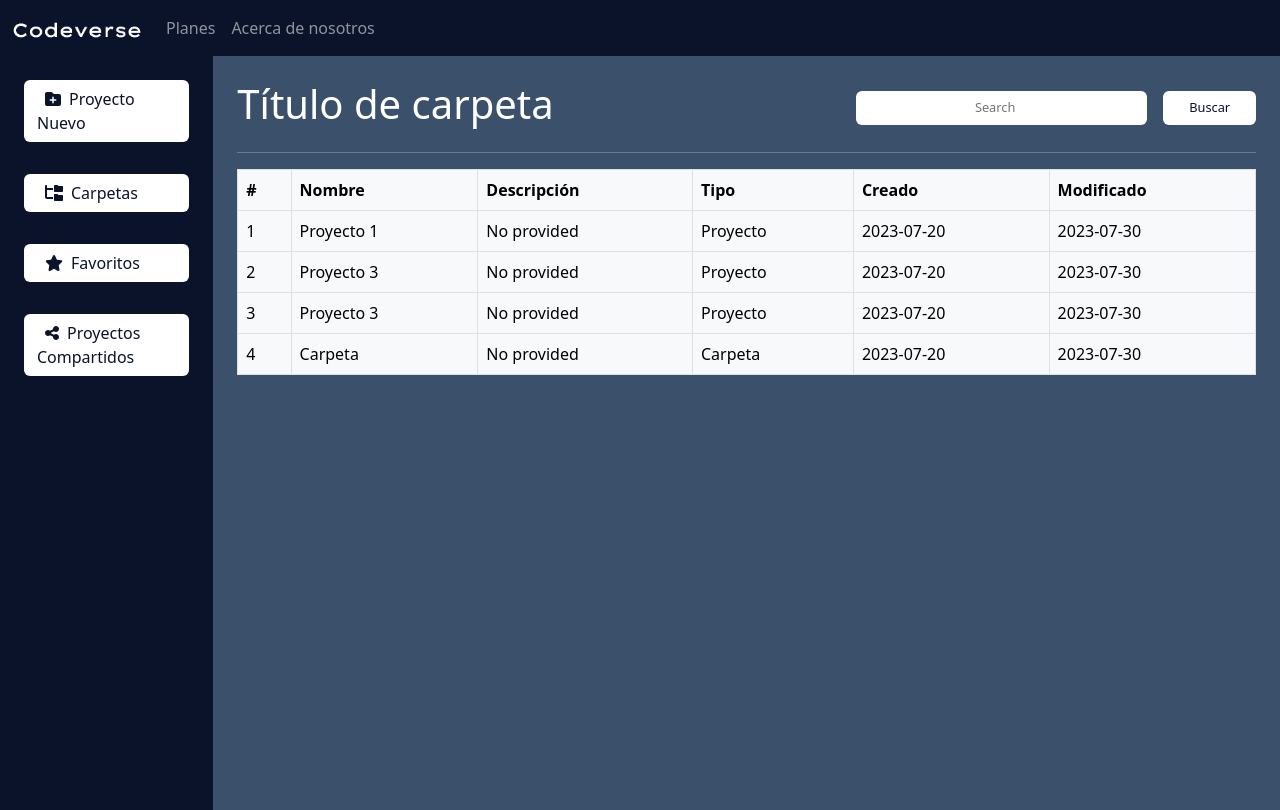
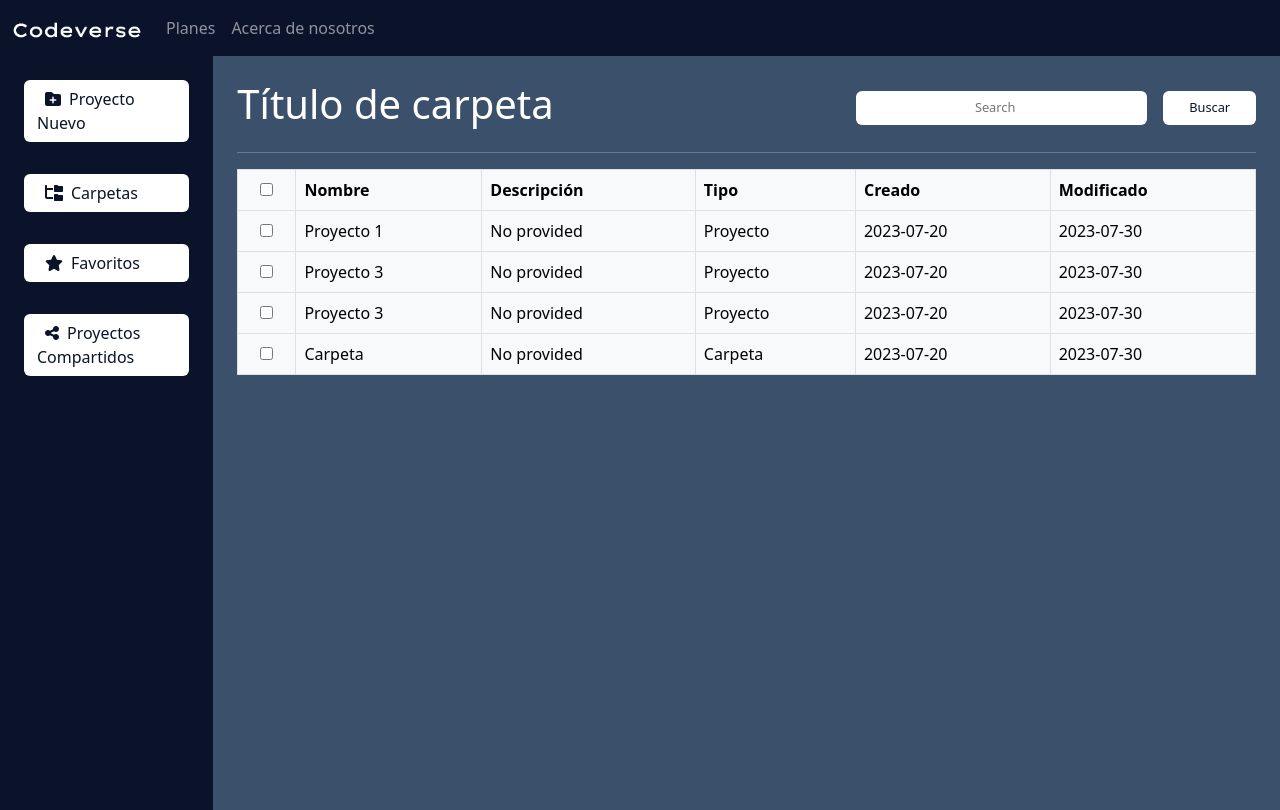
Before and after one commit to iamchapita/Codeverse-Frontend, an Angular app: page /app/projectExplorer in a window 1280 px wide. Built offline with nearby package versions, Linux system fonts and the light colour scheme.

Commit message:
Implementacion de estilos

```diff
--- a/src/app/codeverse/pages/project-explorer/project-explorer.component.html
+++ b/src/app/codeverse/pages/project-explorer/project-explorer.component.html
@@ -37,10 +37,10 @@
 			<hr>
 
 			<div class="table-responsive">
-				<table class="table table-bordered table-light table-hover table-stripped">
+				<table class="table table-bordered table-light table-hover table-stripped align-middle">
 					<thead>
 						<tr>
-							<th>#</th>
+							<th class="text-center"> <input type="checkbox"> </th>
 							<th>Nombre</th>
 							<th>Descripción</th>
 							<th>Tipo</th>
@@ -49,14 +49,14 @@
 						</tr>
 					</thead>
 					<tbody>
+						<tr *ngFor="let d of data">
+							<td class="text-center"> <input type="checkbox"> </td>
+							<td routerLink="/">{{ d.name }}</td>
+							<td routerLink="/">{{ d.description }}</td>
+							<td routerLink="/">{{ d.type }}</td>
+							<td routerLink="/">{{ d.createdAt }}</td>
+							<td routerLink="/">{{ d.modifiedAt }}</td>
 
-						<tr *ngFor="let d of data">
-							<td>{{ d.id }}</td>
-							<td>{{ d.name }}</td>
-							<td>{{ d.description }}</td>
-							<td>{{ d.type }}</td>
-							<td>{{ d.createdAt }}</td>
-							<td>{{ d.modifiedAt }}</td>
 						</tr>
 
 					</tbody>
```
